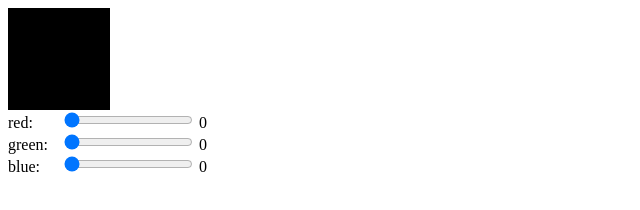
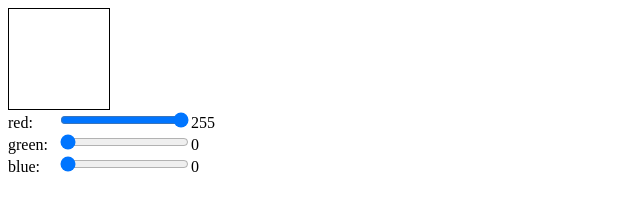
Before and after one commit to csci312-f19/practical-02-ggoolsby, a website: page index.html in a window 1280 px wide. Shown: the whole page, without its empty margins (0-640 px from the left). Drawn offline with Linux system fonts and the light colour scheme.

Commit message:
created sliders dynamically and replaced static sliders in webpage

```diff
--- a/color-picker.js
+++ b/color-picker.js
@@ -13,22 +13,39 @@ returns all changes via a callback. The callback is passed an object of the form
 */
 const createSlider = function createSlider(color, initialValue, callback) {
   // create a div to hold all of the slider elements
+  const slider = document.createElement('div');
+  slider.className = `${color}-slider`;
+
+
+
+
 
 
   // create a div to hold the color name and add it to the slider
-
-
+  const label = document.createElement('div');
+  label.className = `color-label`;
+  label.innerHTML = `${color}:`;
+  slider.appendChild(label);
   // create the range input and add it to the slider
-
+  const range = document.createElement('input');
+  range.type = 'range';
+  range.max = "255";
+  range.min = "0";
+  range.value = initialValue;
+  slider.appendChild(range);
 
   // create the readout to display the current value and add it to the slider
-
-
+  const readout = document.createElement('span');
+  readout.innerHTML = initialValue;
+  slider.appendChild(readout);
   // set the range input's oninput function to update the readout and call the callback
-
+  range.oninput = () => {
+    readout.innerHTML = range.value;
+    callback({[color]: parseInt(range.value, 10) });
+  }
 
   // return the slider
-
+  return slider;
 };
 
 
--- a/index.html
+++ b/index.html
@@ -23,40 +23,27 @@
   <body>
     <div class="color-picker">
       <div class="color-swatch" ></div>
-      <div class="red-slider">
-        <div class="color-label">red:</div>
-        <input type="range" min="0" max="255" id="slider-r" value="0"/>
-        <span id="value-r"></span>
-      </div>
-      <div class="green-slider">
-        <div class="color-label">green:</div>
-        <input type="range" min="0" max="255" id="slider-g" value="0"/>
-        <span id="value-g"></span>
-      </div>
-      <div class="blue-slider">
-        <div class="color-label">blue: </div>
-        <input type="range" min="0" max="255" id="slider-b" value="0"/>
-        <span id="value-b"></span>
-      </div>
+
     </div>
 
     <script type="text/javascript">
       const colorBox = document.querySelector('.color-swatch');
-      const colors = ['r','g','b'];
 
-      const labels = colors.map((color) => {
-        return document.getElementById(`value-${color}`);
+      const picker = document.querySelector('.color-picker');
+      let currentColor = {'red':255, 'green':0, 'blue':0};
+
+
+
+      const update = function(newColor) {
+        currentColor = {...currentColor, ...newColor};
+        const {red, green, blue} = currentColor;
+        colorBox.style.background = `rgb(${red}, ${green}, ${blue})`;
+      };
+
+      Object.keys(currentColor).forEach((color) => {
+        const currentSlider = createSlider(color, currentColor[color], update);
+        picker.appendChild(currentSlider);
       });
-
-      const sliders = colors.map((color) => {
-        return document.getElementById(`slider-${color}`);
-      });
-
-      const update = function() {
-        colorBox.style.background =
-          `rgb(${sliders[0].value}, ${sliders[1].value}, ${sliders[2].value})`;
-        sliders.forEach((slider, index) => labels[index].innerHTML = slider.value);
-      };
 
       // Set oninput callback for each slider
       sliders.forEach((slider) => slider.oninput = update);
--- a/package.json
+++ b/package.json
@@ -7,7 +7,7 @@
     "test": "jest",
     "lint": "eslint ."
   },
-  "author": "",
+  "author": "Gray Goolsby <ggoolsby@middlebury.edu>",
   "contributors": [
     "Christopher Andrews <candrews@middlebury.edu>",
     "Michael Linderman <mlinderman@middlebury.edu>"
```
